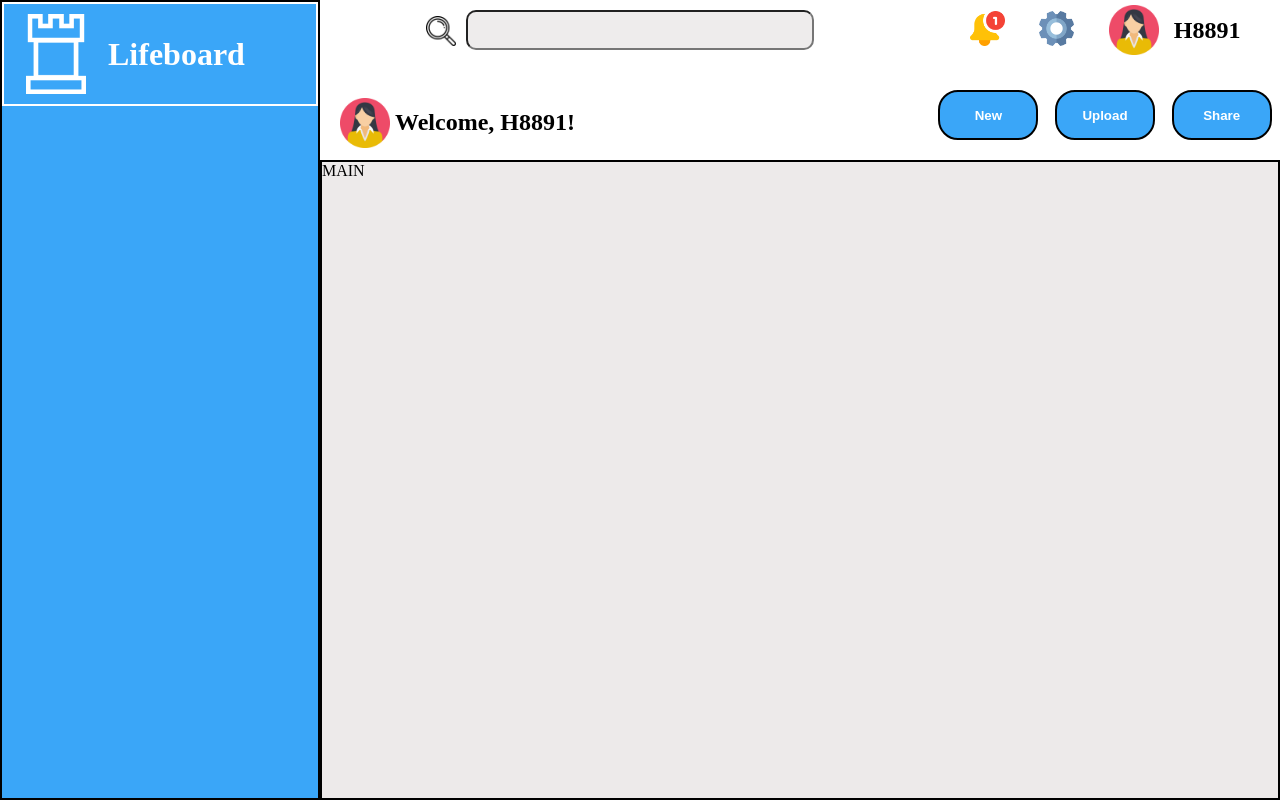
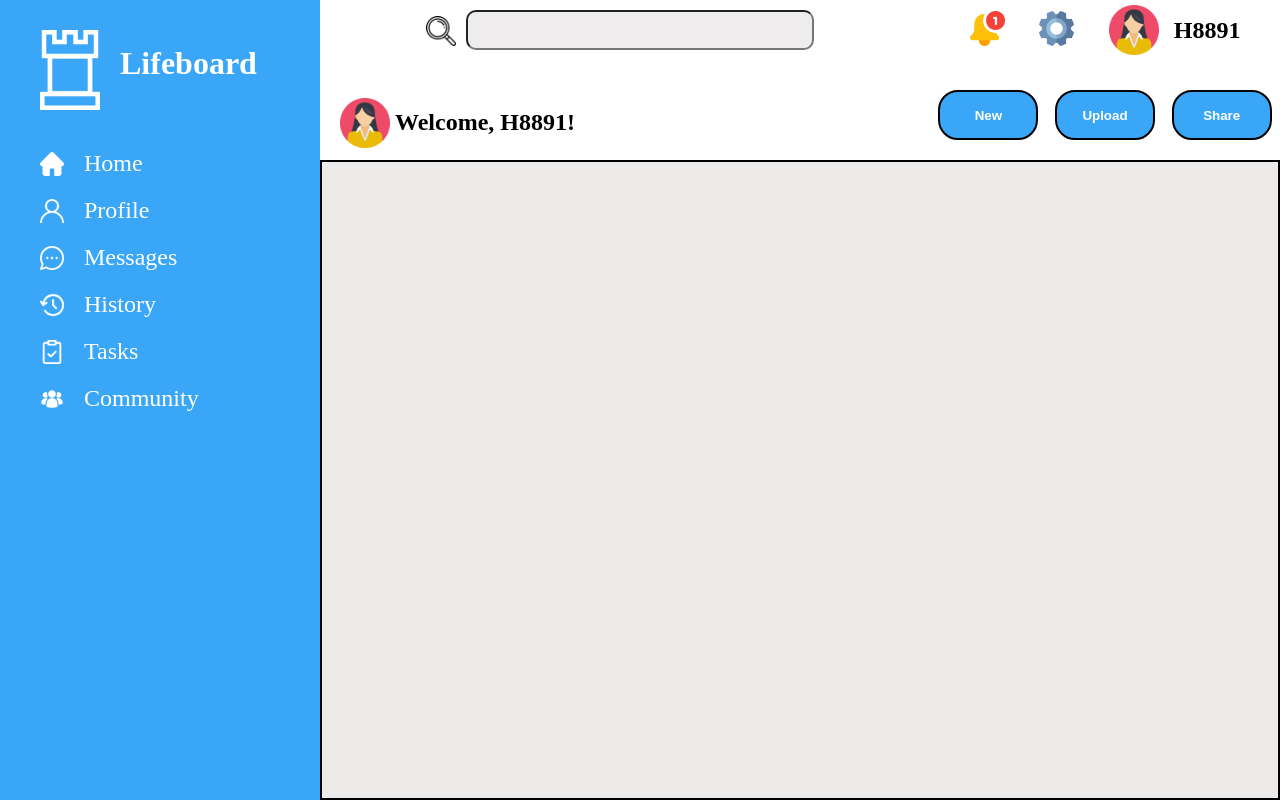
Before and after one commit to H8991/admin-dashboard, a plain HTML site: page index.html in a window 1280 px wide. Drawn offline with Linux system fonts and the light colour scheme.

Commit message:
Progress on sidebar section

```diff
--- a/index.html
+++ b/index.html
@@ -50,13 +50,25 @@
         </header>
 
         <div class="sidebar-container">
+
             <div class="logo-container">
+
                 <img id="dashboard-logo" src="images/rook-chess-outline.png" alt="dashboard logo" height="100px">
                 <h2>Lifeboard</h1>
             </div>
+            <div class="nav-links">
+                <ul>
+                    <li><a href="#"><img src="images/home.png" alt="home icon">Home</a></li>
+                    <li><a href="#"><img src="images/profile.png" alt="profile icon">Profile</a></li>
+                    <li><a href="#"><img src="images/messages.png" alt="messages icon">Messages</a></li>
+                    <li><a href="#"><img src="images/history.png" alt="history icon">History</a></li>
+                    <li><a href="#"><img src="images/tasks.png" alt="tasks icon">Tasks</a></li>
+                    <li><a href="#"><img src="images/community.png" alt="community icon">Community</a></li>
+                </ul>
+            </div>
         </div>
 
-        <main class="main-container">MAIN</main>
+        <main class="main-container"></main>
     </div>
 
 </body>
--- a/styles.css
+++ b/styles.css
@@ -118,27 +118,67 @@ body {
 /* -------------SIDEBAR---------------- */
 .sidebar-container {
     background-color: rgb(58, 166, 248);
-    border: 2px solid black;
+    /* border: 2px solid black; */
     grid-column: 1/2;
     grid-row: 1/3;
+
+    display: grid;
+    grid-template-rows: repeat(6, 1fr);
 }
 
+/* LOGO */
 .logo-container {
-    display: grid;
-    grid-template-columns: 1fr 2fr;
-    border: 2px solid white;
+    display: flex;
+    justify-content: left;
+    align-items: start;
+    padding: 20px;
+
 }
 .logo-container h2 {
-    align-self: center;
     color: white;
     font-size: 2em;
+    margin-top: 25px;
 }
 #dashboard-logo {
     filter: invert(1);
-    scale: 80%;
-    justify-self: center;
+    scale: 80%
 }
-
+/* Navigation Links */
+.nav-links {
+    grid-row: 2/4;
+    font-size: 1.5em;
+}
+.nav-links ul {
+    list-style-type: none;
+    padding-left: 0;
+}
+.nav-links ul li a{
+    /* border: 1px solid red; */
+    display: flex;
+    align-items: center;
+    /* margin-top: 20px; */
+    padding: 10px 10px 10px 40px;
+    font-size: 1.5rem;
+}
+.nav-links a {
+    text-decoration: none;
+    color: white;
+    height: 100%;
+}
+.nav-links a:hover {
+    text-decoration: none;
+    color: rgb(58, 166, 248);
+    background-color: white;
+    height: 100%;
+}
+.nav-links a:hover img {
+    filter: invert(56%) sepia(97%) saturate(2135%) hue-rotate(185deg)
+}
+.nav-links img {
+    max-height: 1.5rem;
+    margin-right: 20px;
+    filter: invert(1);
+}
 
 
 .main-container {
```
